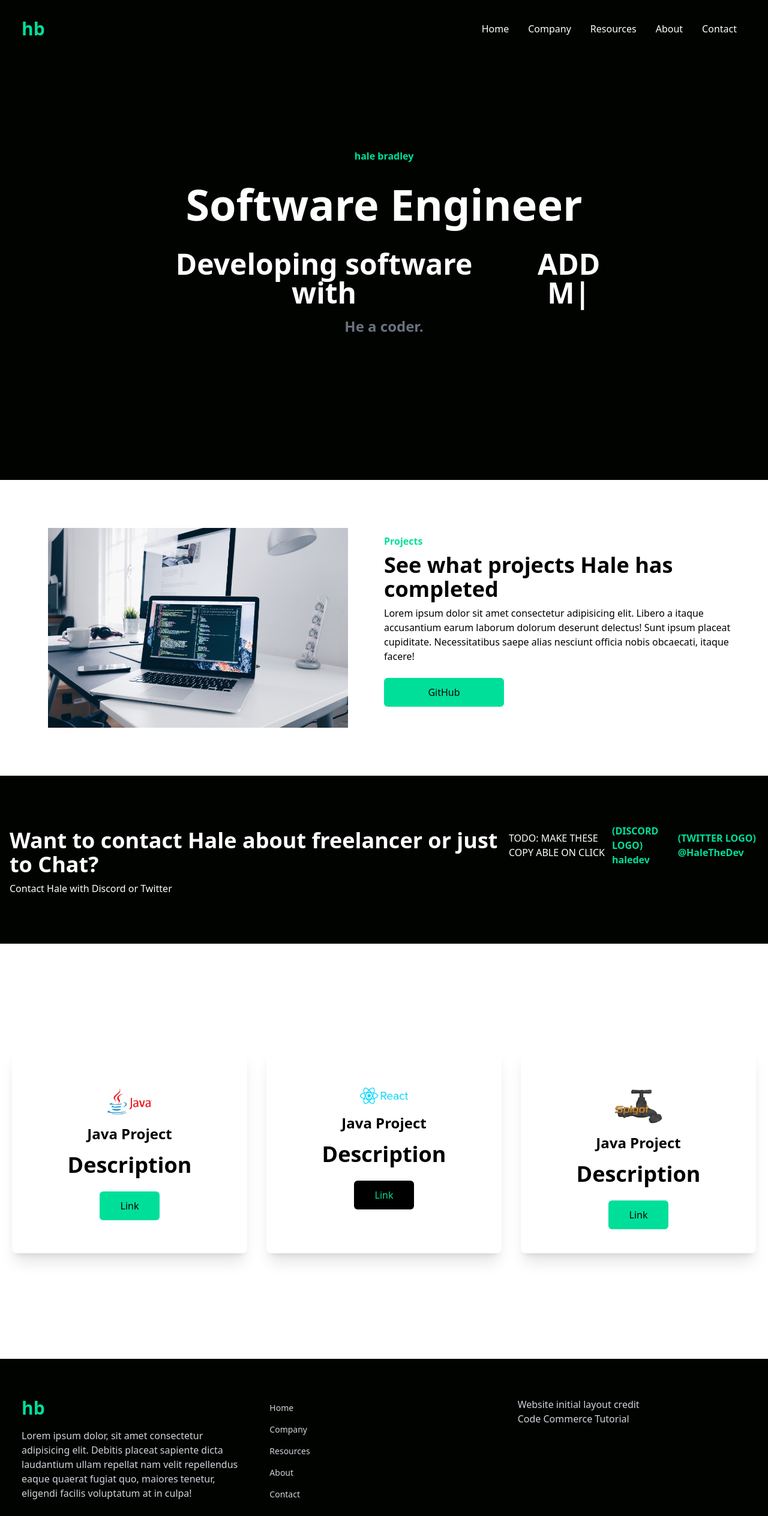
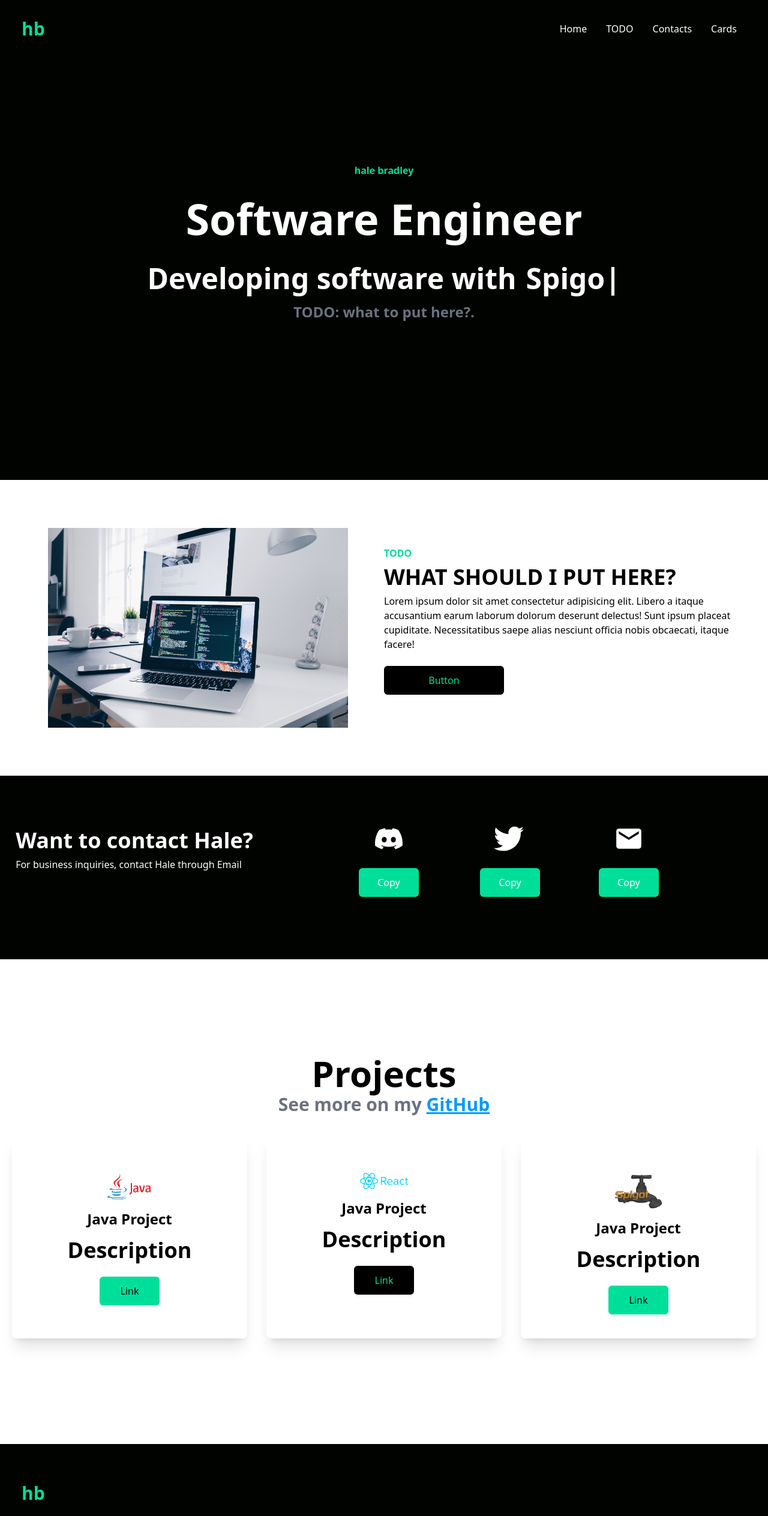
Before and after one commit to HaleBradley/Personal-Portfolio-Website, a React (Create React App) app: page / in a window 1280 px wide. Shown: the top 2527 px of the page at 60% size. Built offline with nearby package versions, Linux system fonts and the light colour scheme.

Commit message:
Made website more personal, and added minor functionality.

```diff
--- a/src/components/Cards.jsx
+++ b/src/components/Cards.jsx
@@ -6,6 +6,8 @@ import SpigotLogo from '../assets/spigotlogo.png'
 const Cards = () => {
   return (
     <div className='w-full py-[10rem] px-4 bg-white'>
+        <h2 className='text-center md:text-6xl sm:text-5xl text-4xl font-bold mb-1 text-[black]'>Projects</h2>
+        <p className=' text-center md:text-3xl sm:text-2xl text-xl font-bold text-gray-500 mb-4'>See more on my <a href='https://github.com/HaleBradley' target='_blank' className='text-[#0099ff] underline'>GitHub</a></p>
         <div className='max-w-[1240px] mx-auto grid md:grid-cols-3 gap-8'>
             <div className='w-full shadow-xl flex flex-col py-4 my-4 rounded-lg hover:scale-105 duration-300'>
                 <img src={JavaLogo} alt='Java' className='w-20 mx-auto mt-[3rem] bg-white' />
--- a/src/components/Contact.jsx
+++ b/src/components/Contact.jsx
@@ -1,18 +1,51 @@
-import React from 'react'
+import React, { useState } from 'react'
+import { FaDiscord, FaTwitter,  } from 'react-icons/fa'
+import { MdEmail } from 'react-icons/md'
+import { LuCopyCheck } from 'react-icons/lu'
 
 const Contact = () => {
+
+    /* FUTURE USE FOR COPIED INDICATOR
+    const [copyBox, setBox] = useState(false)
+
+    const handleBoxDiscord = async () => {
+        setBox(!copyBox)
+        navigator.clipboard.writeText('haledev')
+    }
+
+    const handleBoxTwitter = () => {
+        setBox(!copyBox)
+        navigator.clipboard.writeText('@HaleTheDev')
+    }
+
+    const handleBoxEmail = () => {
+        setBox(!copyBox)
+        navigator.clipboard.writeText('hbradley786@gmail.com')
+    }*/
+
   return (
     <div className='w-full py-16 text-white px-4'>
-        <div className='max-x-[1240px] mx-auto grid lg:grid-cols-3'>
-            <div className='lg:col-span-2 my-4'>
-                <h1 className='md:text-4xl sm:text-3xl text-2xl font-bold py-2'>Want to contact Hale about freelancer or just to Chat?</h1>
-                <p>Contact Hale with Discord or Twitter</p>
+        <div className='max-x-[1240px] mx-auto grid md:grid-cols-3'>
+            <div className='mx-auto my-4'>
+                <h1 className='md:text-4xl sm:text-3xl text-2xl font-bold py-2'>Want to contact Hale?</h1>
+                <p>For business inquiries, contact Hale through Email</p>
             </div>
-            <div className='my-4'>
-                <div className='flex flex-col sm:flex-row items-center justify-between w-full'>
-                    <p>TODO: MAKE THESE COPY ABLE ON CLICK</p>
-                    <p className='text-[#00df9a] font-bold'>(DISCORD LOGO) haledev</p>
-                    <p className='text-[#00df9a] font-bold'>(TWITTER LOGO) @HaleTheDev</p>
+            <div className='my-4 col-span-2 mx-auto'>
+                <div className='flex flex-col sm:flex-row justify-between'>
+                    <div className='grid grid-cols-3'>
+                        <div className='justify-center justify-self-center mx-auto px-12'>
+                            <FaDiscord size={50} className='mx-auto' />
+                            <button onClick={() => {navigator.clipboard.writeText('haledev')}} className='bg-[#00df9a] w-[100px] rounded-md font-medium my-6 mx-auto py-3'>Copy</button>
+                        </div>
+                        <div className='justify-center justify-self-center mx-auto px-12'>
+                            <FaTwitter size={50} className='mx-auto' />
+                            <button onClick={() => {navigator.clipboard.writeText('@HaleTheDev')}} className='bg-[#00df9a] w-[100px] rounded-md font-medium my-6 ms-1 px-6 py-3'>Copy</button>
+                        </div>
+                        <div className='justify-center justify-self-center mx-auto px-12'>
+                            <MdEmail size={50} className='mx-auto' />
+                            <button onClick={() => {navigator.clipboard.writeText('hbradley786@gmail.com')}} className='bg-[#00df9a] w-[100px] rounded-md font-medium my-6 px-6 py-3'>Copy</button>
+                        </div>
+                    </div>
                 </div>
             </div>
         </div>
--- a/src/components/Footer.jsx
+++ b/src/components/Footer.jsx
@@ -8,27 +8,12 @@ const Footer = () => {
             <h1 className='w-full text-3xl font-bold text-[#00df9a]'>hb</h1>
             <p className='py-4'>Lorem ipsum dolor, sit amet consectetur adipisicing elit. Debitis placeat sapiente dicta laudantium ullam repellat nam velit repellendus eaque quaerat fugiat quo, maiores tenetur, eligendi facilis voluptatum at in culpa!</p>
             <div className='flex justify-between md:w-[75%] my-6'>
-                <FaDiscord size={30} />
-                <FaGithubSquare size={30} />
-                <FaTwitter size={30} />
-                <FaInstagram size={30} />
+                <a href='https://github.com/HaleBradley' target="_blank"><FaGithubSquare size={30} /></a>
+                <a href='https://twitter.com/HaleTheDev' target="_blank"><FaTwitter size={30} /></a>
+                <a href='https://www.instagram.com/hale_bradley/' target="_blank"><FaInstagram size={30} /></a>
             </div>
         </div>
-        <div className='flex justify-between'>
-            <div>
-                <ul>
-                    <li className='py-2 text-sm'>Home</li>
-                    <li className='py-2 text-sm'>Company</li>
-                    <li className='py-2 text-sm'>Resources</li>
-                    <li className='py-2 text-sm'>About</li>
-                    <li className='py-2 text-sm'>Contact</li>
-                </ul>
-            </div>
-        </div>
-        <div className='justify-between'>
-            <p>Website initial layout credit</p>
-            <a href='https://www.youtube.com/watch?v=ZU-drSVodBw'>Code Commerce Tutorial</a>
-        </div>
+
     </div>
   )
 }
--- a/src/components/Hero.jsx
+++ b/src/components/Hero.jsx
@@ -9,9 +9,9 @@ const Hero = () => {
             <h1 className='md:text-7xl sm:text-6xl text-4xl font-bold md:py-6'>Software Engineer</h1>
             <div className='flex justify-center items-center'>
                 <p className='md:text-5xl sm:text-4xl text-xl font-bold py-4'>Developing software with</p>
-                <Typed className='md:text-5xl sm:text-4xl text-xl font-bold pl-2 md:pl-4' strings={['Java', 'React', 'ADD MORE', 'TO-DO']} typeSpeed={120} backSpeed={140} loop />
+                <Typed className='md:text-5xl sm:text-4xl text-xl font-bold pl-2 md:pl-4' strings={['Java', 'React', 'Spigot', 'Django', 'C#', 'C++']} typeSpeed={120} backSpeed={140} loop />
             </div>
-            <p className='md:text-2xl text-xl font-bold text-gray-500'>He a coder.</p>
+            <p className='md:text-2xl text-xl font-bold text-gray-500'>TODO: what to put here?.</p>
         </div>
     </div>
   )
--- a/src/components/Navbar.jsx
+++ b/src/components/Navbar.jsx
@@ -1,34 +1,88 @@
-import React, { useState } from 'react'
+import React, { useState, useEffect } from 'react'
 import { AiOutlineClose, AiOutlineMenu } from 'react-icons/ai'
 
 const Navbar = () => {
     const [nav, setNav] = useState(false)
 
+
     const handleNav = () => {
         setNav(!nav)
+    }
+
+    const goToHome = () => {
+        window.scrollTo({
+            top: 0,
+            behavior: "smooth",
+        });
+        if(nav){
+            setNav(!nav)
+        }
+    }
+
+    const goToTODO = () => {
+        if(nav){
+            setNav(!nav)
+            window.scrollTo({
+                top: 820,
+                behavior: "smooth",
+            });
+        } else {
+            window.scrollTo({
+                top: 740,
+                behavior: "smooth",
+            });
+        }
+    }
+
+    const goToContacts = () => {
+        if(nav){
+            setNav(!nav)
+            window.scrollTo({
+                top: 1450,
+                behavior: "smooth",
+            });
+        } else {
+            window.scrollTo({
+                top: 1100,
+                behavior: "smooth",
+            });
+        }
+    }
+
+    const goToCards = () => {
+        if(nav){
+            setNav(!nav)
+            window.scrollTo({
+                top: 2000,
+                behavior: "smooth",
+            });
+        } else {
+            window.scrollTo({
+                top: 1630,
+                behavior: "smooth",
+            });
+        }
     }
 
   return (
     <div className='flex justify-between items-center h-24 max-w-[1240px] mx-auto px-4 text-white'>
         <h1 className='w-full text-3xl font-bold text-[#00df9a]'>hb</h1>
         <ul className='hidden md:flex'>
-            <li className='p-4'>Home</li>
-            <li className='p-4'>Company</li>
-            <li className='p-4'>Resources</li>
-            <li className='p-4'>About</li>
-            <li className='p-4'>Contact</li>
+            <li className='p-4'><button onClick={goToHome}>Home</button></li>
+            <li className='p-4'><button onClick={goToTODO}>TODO</button></li>
+            <li className='p-4'><button onClick={goToContacts}>Contacts</button></li>
+            <li className='p-4'><button onClick={goToCards}>Cards</button></li>
         </ul>
         <div onClick={handleNav} className='block md:hidden'>
             {nav ? <AiOutlineClose size={20} /> : <AiOutlineMenu size={20} />}
         </div>
         <div className={nav ? 'fixed left-0 top-0 w-[60%] h-full border-r border-r-gray-900 bg-[#000300] ease-in-out duration-500' : 'fixed left-[-100%]'}>
         <h1 className='w-full text-3xl font-bold text-[#00df9a] m-4'>hb</h1>
-            <ul className='uppercase p-4'>
-                <li className='p-4 border-b border-gray-600'>Home</li>
-                <li className='p-4 border-b border-gray-600'>Company</li>
-                <li className='p-4 border-b border-gray-600'>Resources</li>
-                <li className='p-4 border-b border-gray-600'>About</li>
-                <li className='p-4'>Contact</li>
+            <ul className='p-4'>
+                <li className='p-4 border-b border-gray-600'><button onClick={goToHome}>HOME</button></li>
+                <li className='p-4 border-b border-gray-600'><button onClick={goToTODO}>TODO</button></li>
+                <li className='p-4 border-b border-gray-600'><button onClick={goToContacts}>CONTACTS</button></li>
+                <li className='p-4 border-b border-gray-600'><button onClick={goToCards}>CARDS</button></li>
             </ul>
         </div>
     </div>
--- a/src/components/Projects.jsx
+++ b/src/components/Projects.jsx
@@ -7,10 +7,10 @@ function Projects() {
         <div className='max-w-[1240px] mx-auto grid md:grid-cols-2'>
             <img src={Dev} alt='Dev Image' className='w-[500px] mx-auto my-4'/>
             <div className='flex flex-col justify-center'>
-                <p className='text-[#00df9a] font-bold'>Projects</p>
-                <h1 className='md:text-4xl sm:text-3xl text-2xl font-bold py-2'>See what projects Hale has completed</h1>
+                <p className='text-[#00df9a] font-bold'>TODO</p>
+                <h1 className='md:text-4xl sm:text-3xl text-2xl font-bold py-2'>WHAT SHOULD I PUT HERE?</h1>
                 <p className=''>Lorem ipsum dolor sit amet consectetur adipisicing elit. Libero a itaque accusantium earum laborum dolorum deserunt delectus! Sunt ipsum placeat cupiditate. Necessitatibus saepe alias nesciunt officia nobis obcaecati, itaque facere!</p>
-                <button className='bg-[#00df9a] w-[200px] rounded-md font-medium my-6 mx-auto md:mx-0 py-3 text-black'>GitHub</button>
+                <button className='bg-black text-[#00df9a] w-[200px] rounded-md font-medium my-6 mx-auto md:mx-0 py-3'>Button</button>
             </div>
         </div>
     </div>
```
